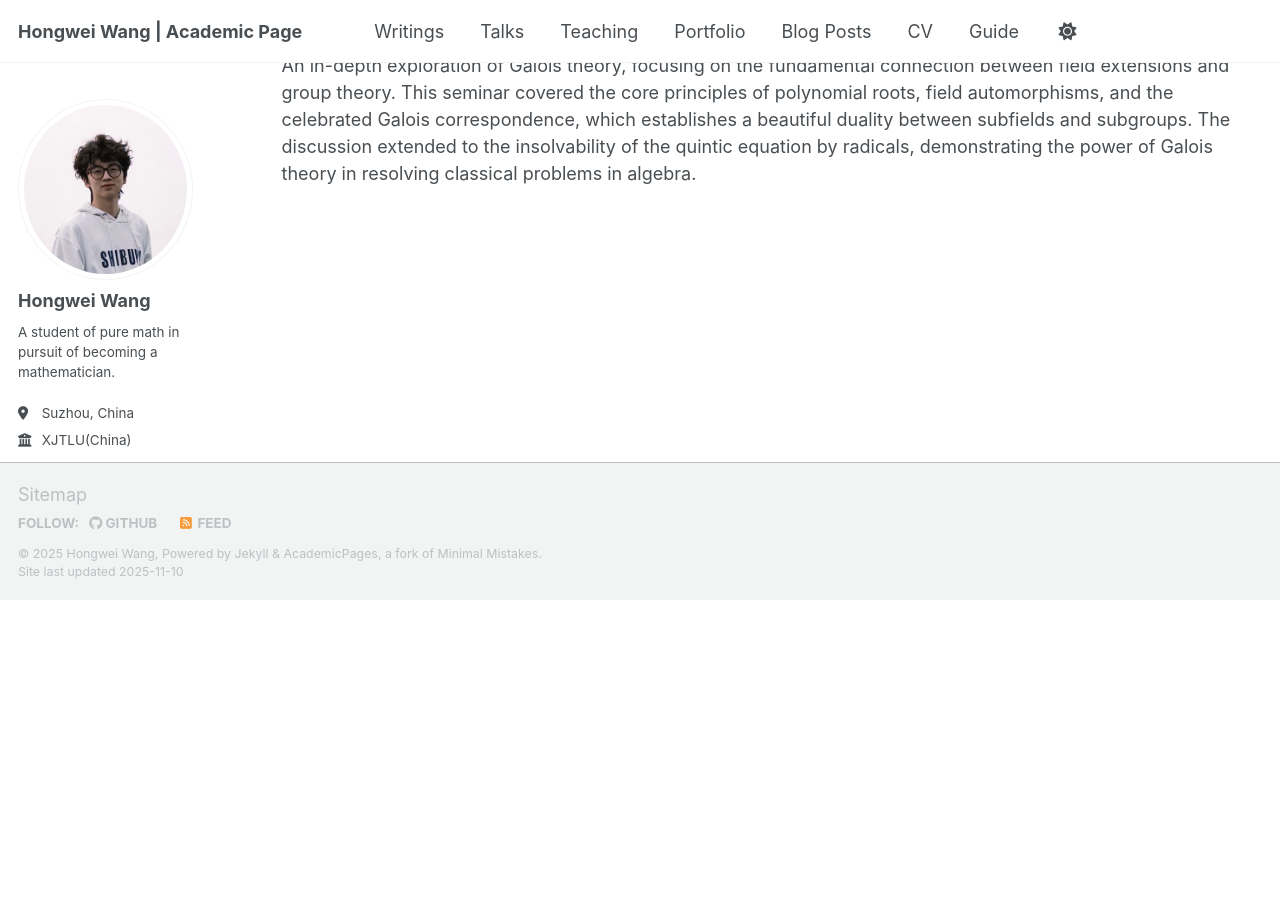
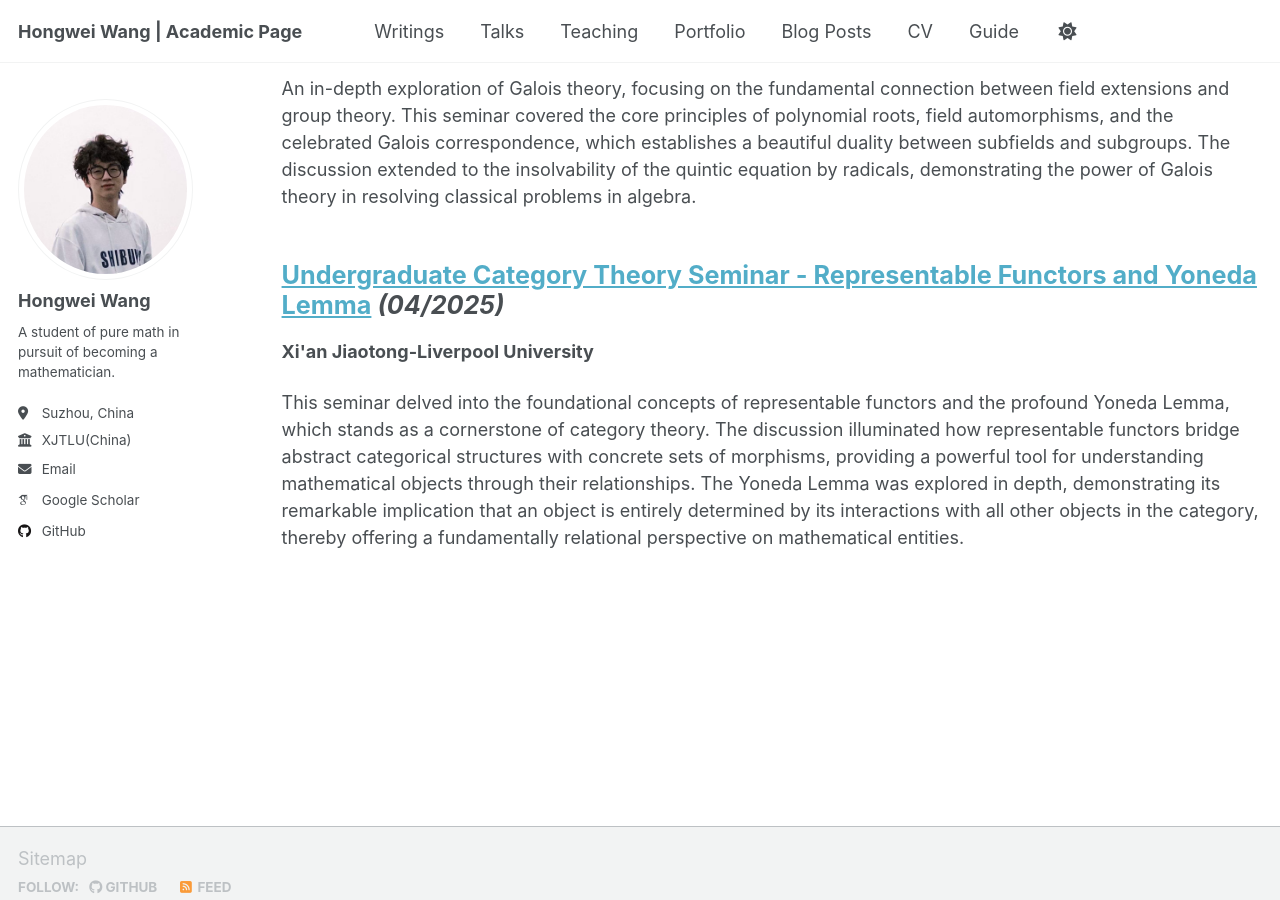
Before and after one commit to WangHongWei-AcademicPage/WangHongWei-AcademicPage.github.io, a Jekyll site: the page built from _pages/talks.html, in a window 1280 px wide and 900 px high, scrolled down 450 px. Built offline with Jekyll 4.4.1, drawn with Linux system fonts in a browser that asks for light colours; some web fonts are replaced; a script that is not in the unit is left out; before the commit the page ends 1050 px from its top, so only the background shows below that.

Commit message:
Update talks.html

```diff
--- a/_pages/talks.html
+++ b/_pages/talks.html
@@ -9,7 +9,13 @@ author_profile: true
 All videos are also synchronized to my social media account, so you can also view the content directly on my platform. You can visit my <strong>Bilibili homepage</strong> here: <a href="https://space.bilibili.com/366692478?spm_id_from=333.1007.0.0">https://space.bilibili.com/366692478</a>. I currently do not maintain separate YouTube or other platform accounts for sharing academic content. If I decide to create additional platform accounts in the future, I will update the links here accordingly. Thank you for your understanding.</p>
 
 <div class="publication-item">
-  <h3><a href="https://www.bilibili.com/video/BV1Vbc3e2EZS/?spm_id_from=333.1387.homepage.video_card.click" target="_blank">Pure Math Winter Seminar - Galois Theory</a> <em>(01/2025)</em></h3>
+  <h3 style="font-size: 1.4em; margin-bottom: 0.5em;"><a href="https://www.bilibili.com/video/BV1Vbc3e2EZS/?spm_id_from=333.1387.homepage.video_card.click" target="_blank" style="font-size: inherit;">Pure Math Winter Seminar - Galois Theory</a> <em>(01/2025)</em></h3>
   <p><strong>Xi'an Jiaotong-Liverpool University</strong></p>
   <p>An in-depth exploration of Galois theory, focusing on the fundamental connection between field extensions and group theory. This seminar covered the core principles of polynomial roots, field automorphisms, and the celebrated Galois correspondence, which establishes a beautiful duality between subfields and subgroups. The discussion extended to the insolvability of the quintic equation by radicals, demonstrating the power of Galois theory in resolving classical problems in algebra.</p>
 </div>
+
+<div class="publication-item">
+  <h3 style="font-size: 1.4em; margin-bottom: 0.5em;"><a href="https://www.bilibili.com/video/BV1xLR2YDEoL/?spm_id_from=333.1387.homepage.video_card.click" target="_blank" style="font-size: inherit;">Undergraduate Category Theory Seminar - Representable Functors and Yoneda Lemma</a> <em>(04/2025)</em></h3>
+  <p><strong>Xi'an Jiaotong-Liverpool University</strong></p>
+  <p>This seminar delved into the foundational concepts of representable functors and the profound Yoneda Lemma, which stands as a cornerstone of category theory. The discussion illuminated how representable functors bridge abstract categorical structures with concrete sets of morphisms, providing a powerful tool for understanding mathematical objects through their relationships. The Yoneda Lemma was explored in depth, demonstrating its remarkable implication that an object is entirely determined by its interactions with all other objects in the category, thereby offering a fundamentally relational perspective on mathematical entities.</p>
+</div>
```
